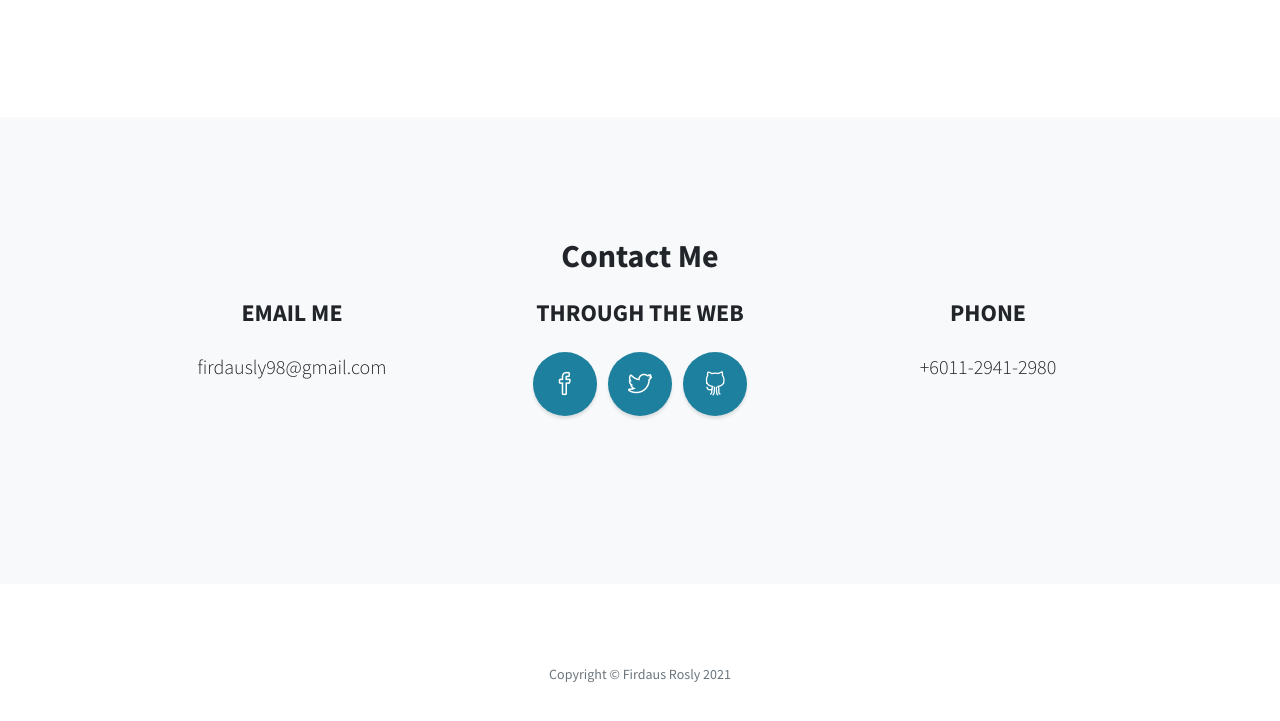
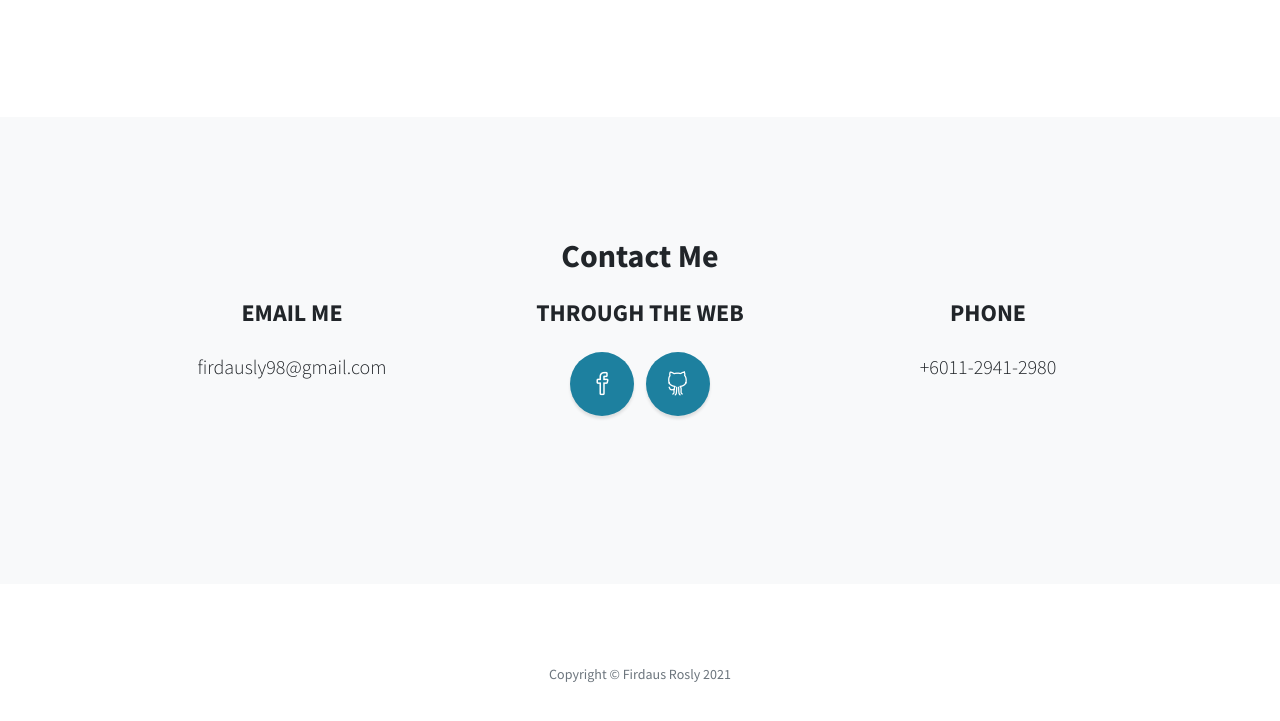
Before and after one commit to firdausly/Portfolio, a plain HTML site: page index.html in a window 1280 px wide. Shown: the part 2269-2990 px from the top of the page. Drawn offline with nearby package versions, Linux system fonts and the light colour scheme.

Commit message:
Update index.html

```diff
--- a/index.html
+++ b/index.html
@@ -146,13 +146,10 @@
                             <h4 class="text-uppercase mb-4">Through the web</h4>
                             <ul class="list-inline mb-5">
                                 <li class="list-inline-item">
-                                    <a class="social-link rounded-circle text-white mr-3" href="#!"><i class="icon-social-facebook"></i></a>
+                                    <a class="social-link rounded-circle text-white mr-3" href="https://fb.me/me.gusta.pido"><i class="icon-social-facebook"></i></a>
                                 </li>
                                 <li class="list-inline-item">
-                                    <a class="social-link rounded-circle text-white mr-3" href="#!"><i class="icon-social-twitter"></i></a>
-                                </li>
-                                <li class="list-inline-item">
-                                    <a class="social-link rounded-circle text-white" href="#!"><i class="icon-social-github"></i></a>
+                                    <a class="social-link rounded-circle text-white" href="https://github.com/firdausly"><i class="icon-social-github"></i></a>
                                 </li>
                             </ul>
                         </div>
```
